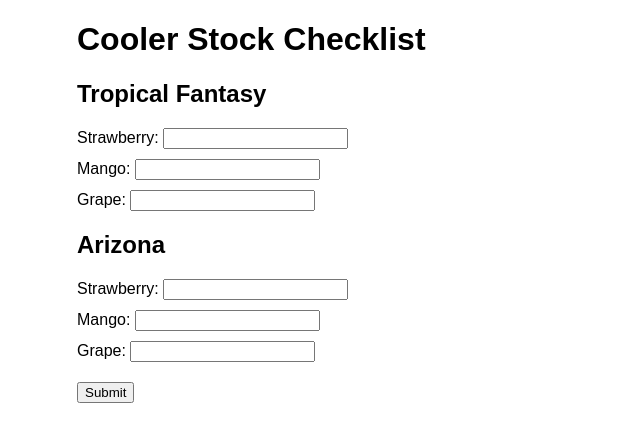
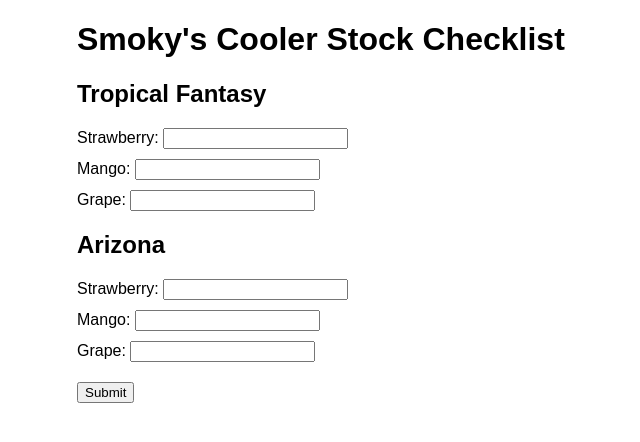
Before and after one commit to Kadiyamdilip/smoky, a plain HTML site: page index.html in a window 1280 px wide. Shown: the whole page, without its empty margins (263-903 px from the left). Drawn offline with Linux system fonts and the light colour scheme.

Commit message:
Update index.html

```diff
--- a/index.html
+++ b/index.html
@@ -23,7 +23,7 @@
 </head>
 <body>
     <div class="container">
-        <h1>Cooler Stock Checklist</h1>
+        <h1>Smoky's Cooler Stock Checklist</h1>
         <form id="stockForm">
             <div class="brand">
                 <h2>Tropical Fantasy</h2>
```
